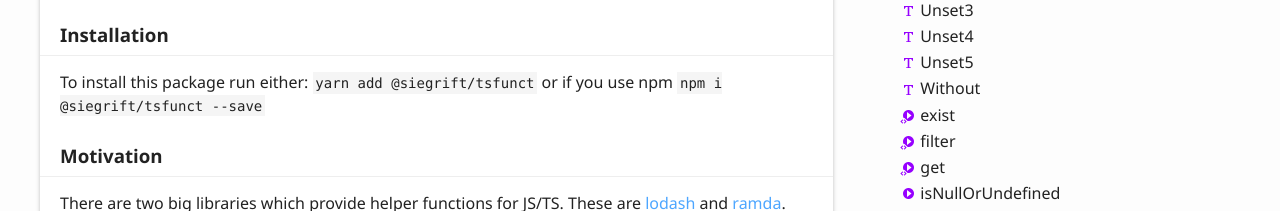
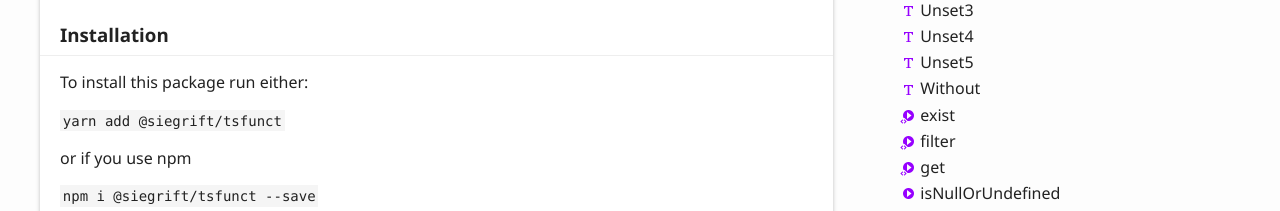
Before and after one commit to Siegrift/tsfunct, a website with bundled scripts: page docs/index.html in a window 1280 px wide. Shown: the part 589-800 px from the top of the page. Built offline with nearby package versions, Linux system fonts and the light colour scheme.

Commit message:
New lines in README.md

```diff
--- a/docs/index.html
+++ b/docs/index.html
@@ -68,10 +68,10 @@
 				<p>Tsfunct is a <strong>T**ype</strong>S<strong>cript **funct</strong>ional library made directly for TS with its static
 				typesystem in mind.</p>
 				<h3 id="installation">Installation</h3>
-				<p>To install this package run either:
-					<code>yarn add @siegrift/tsfunct</code>
-					or if you use npm
-				<code>npm i @siegrift/tsfunct --save</code> </p>
+				<p>To install this package run either:</p>
+				<p><code>yarn add @siegrift/tsfunct</code></p>
+				<p>or if you use npm</p>
+				<p><code>npm i @siegrift/tsfunct --save</code> </p>
 				<h3 id="motivation">Motivation</h3>
 				<p>There are two big libraries which provide helper functions for JS/TS. These are
 					<a href="https://github.com/lodash/lodash">lodash</a> and <a href="https://github.com/ramda/ramda">ramda</a>. Both of
```
Also changed, not shown: README.md.
